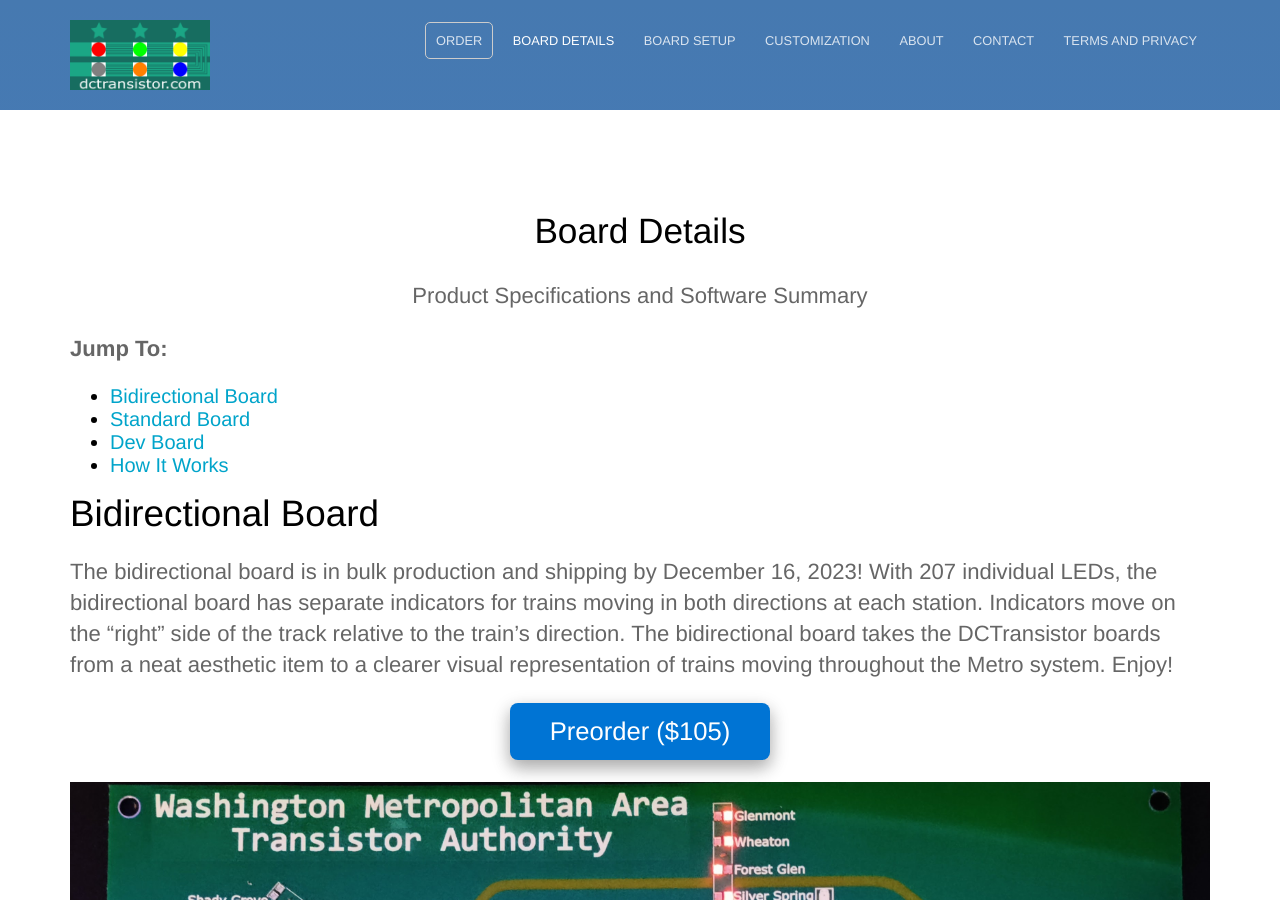
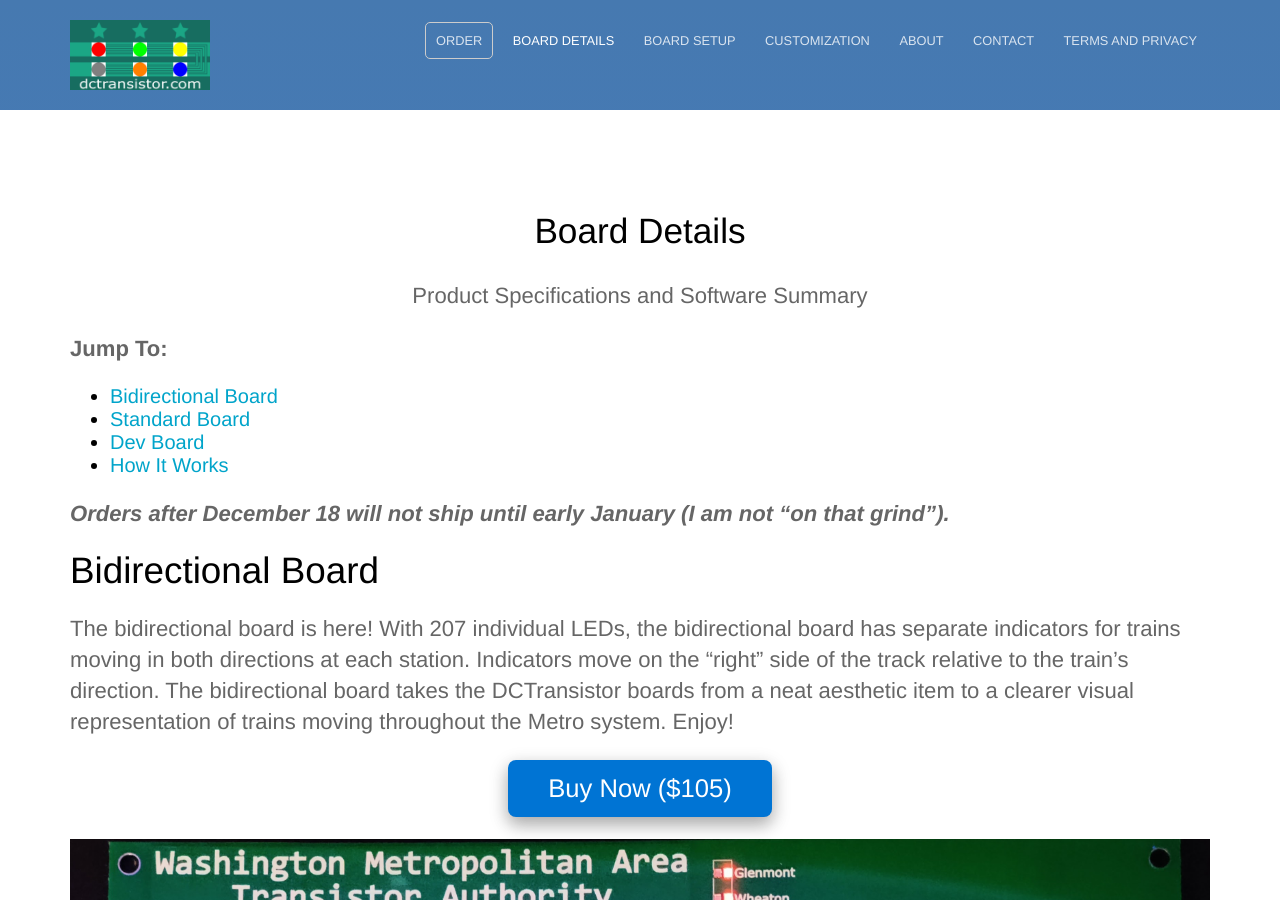
Before and after one commit to LArkema/dctransistor_website, a Jekyll site: the page built from board-info.md, in a window 1280 px wide and 900 px high. Built offline with Jekyll 4.4.1, drawn with Linux system fonts in a browser that asks for light colours.

Commit message:
Edit Bidirectional preorder to order. December 18 purchase deadline

```diff
--- a/board-info.md
+++ b/board-info.md
@@ -10,11 +10,13 @@
 * [Dev Board](#dev-board)
 * [How It Works](#how-it-works)
 
+***Orders after December 18 will not ship until early January (I am not "on that grind").***
+
 # Bidirectional Board
 
-The bidirectional board is in bulk production and shipping by December 16, 2023! With 207 individual LEDs, the bidirectional board has separate indicators for trains moving in both directions at each station. Indicators move on the "right" side of the track relative to the train's direction. The bidirectional board takes the DCTransistor boards from a neat aesthetic item to a clearer visual representation of trains moving throughout the Metro system. Enjoy!
+The bidirectional board is here! With 207 individual LEDs, the bidirectional board has separate indicators for trains moving in both directions at each station. Indicators move on the "right" side of the track relative to the train's direction. The bidirectional board takes the DCTransistor boards from a neat aesthetic item to a clearer visual representation of trains moving throughout the Metro system. Enjoy!
 
-<button class="buybutton"><a href="https://buy.stripe.com/14kaHdcug0hxfjq28c" target="_blank" style="color: inherit">Preorder ($105)</a></button>
+<button class="buybutton"><a href="https://buy.stripe.com/14kaHdcug0hxfjq28c" target="_blank" style="color: inherit">Buy Now ($105)</a></button>
 
 
 <img class="cover-board" src="{{ site.baseurl }}/images/bidirectional_board.jpg" alt="Large picture of a Bidirectional DCTransistor bBard, powered on to show live train positions. The board is programmable circuit board, mostly light green except for a dark green title and dark green rectangles representing the DC metro train lines, a beige boundary representing the beltway, and silver representing the Potomac and Anacostia rivers. It is designed to represent the DC Metro System map. For each station on the DC Metro map, there are two 2mm LEDs to indicate trains going both directions at each station.">
```
Also changed, not shown: order.md (+4 -2 lines).
